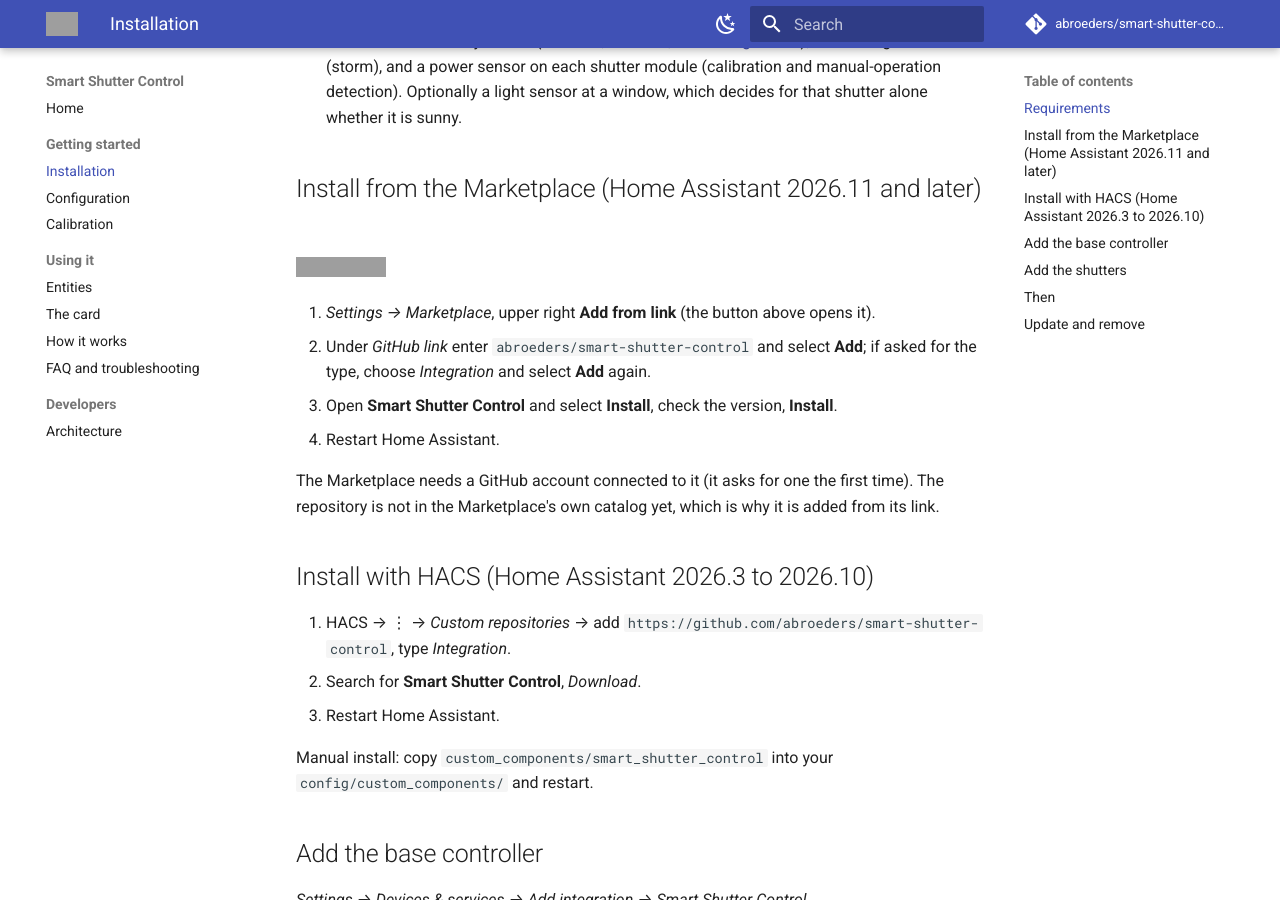
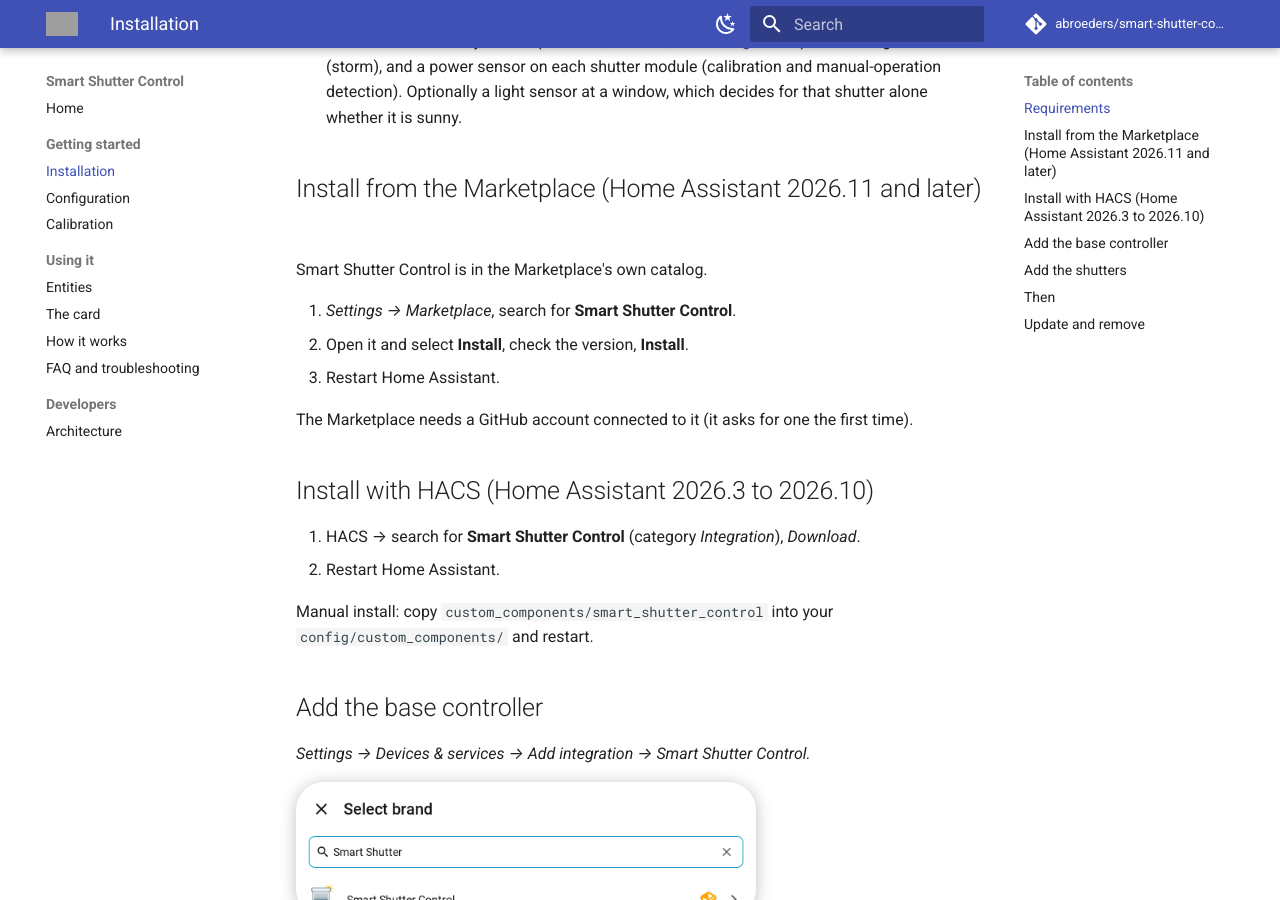
Before and after one commit to abroeders/smart-shutter-control, an MkDocs documentation site: the page built from docs/installation.md, in a window 1280 px wide and 900 px high, scrolled down 380 px. Built offline with MkDocs 1.6.1 and Material for MkDocs 9.7.7, drawn with Linux system fonts in a browser that asks for light colours; comment, search, counter and statistics services are not loaded; grey boxes are pictures that could not be loaded.

Commit message:
docs(installation): install from the Marketplace catalog (#94)

```diff
--- a/docs/installation.md
+++ b/docs/installation.md
@@ -13,23 +13,18 @@
 
 ## Install from the Marketplace (Home Assistant 2026.11 and later)
 
-[![Open your Home Assistant instance and add a repository to the Marketplace.](https://my.home-assistant.io/badges/marketplace_repositories.svg)](https://my.home-assistant.io/redirect/marketplace_repositories/)
+Smart Shutter Control is in the Marketplace's own catalog.
 
-1. *Settings → Marketplace*, upper right **Add from link** (the button above opens it).
-2. Under *GitHub link* enter `abroeders/smart-shutter-control` and select **Add**; if asked for the type,
-   choose *Integration* and select **Add** again.
-3. Open **Smart Shutter Control** and select **Install**, check the version, **Install**.
-4. Restart Home Assistant.
+1. *Settings → Marketplace*, search for **Smart Shutter Control**.
+2. Open it and select **Install**, check the version, **Install**.
+3. Restart Home Assistant.
 
-The Marketplace needs a GitHub account connected to it (it asks for one the first time). The repository is
-not in the Marketplace's own catalog yet, which is why it is added from its link.
+The Marketplace needs a GitHub account connected to it (it asks for one the first time).
 
 ## Install with HACS (Home Assistant 2026.3 to 2026.10)
 
-1. HACS → ⋮ → *Custom repositories* → add `https://github.com/abroeders/smart-shutter-control`, type
-   *Integration*.
-2. Search for **Smart Shutter Control**, *Download*.
-3. Restart Home Assistant.
+1. HACS → search for **Smart Shutter Control** (category *Integration*), *Download*.
+2. Restart Home Assistant.
 
 Manual install: copy `custom_components/smart_shutter_control` into your `config/custom_components/` and
 restart.
```
Also changed, not shown: CHANGELOG.md (+5 -0 lines), README.md (+2 -4 lines).
